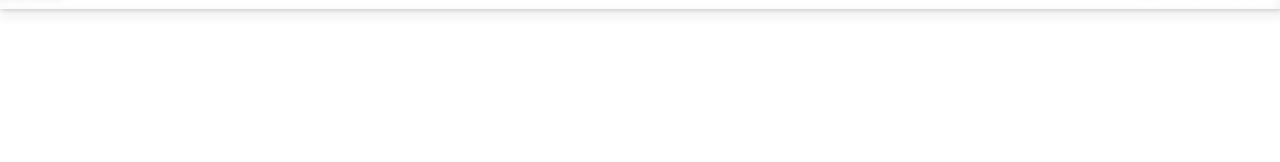
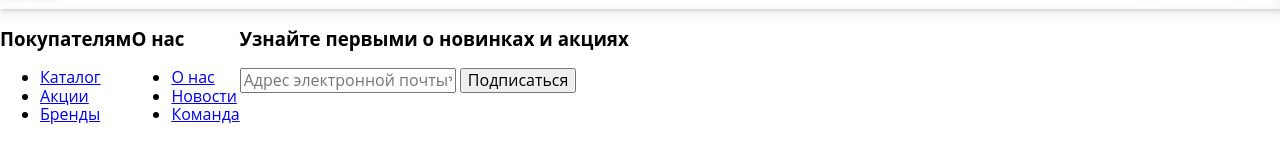
Before and after one commit to KenKarlson/kidsshop, a plain HTML site: page index.html in a window 1280 px wide. Shown: the part 42-204 px from the top of the page. Drawn offline with Linux system fonts and the light colour scheme.

Commit message:
add footer styles

```diff
--- /dev/null
+++ b/assets/sass/blocks/footer/_footer.sass
@@ -0,0 +1,4 @@
+.footer
+  &-wrapper
+    display: flex
+    align-items: start
--- a/assets/sass/style.sass
+++ b/assets/sass/style.sass
@@ -9,5 +9,5 @@
 
 
 
-
+@import 'blocks/footer/_footer'
 //@import '_media'
--- a/index.html
+++ b/index.html
@@ -38,6 +38,39 @@
 
 
   <footer class="footer">
+    <div class="container container-footer">
+      <div class="footer-wrapper">
+        <div class="footer__list">
+          <h3 class="footer__title">Покупателям</h3>
+          <ul class="footer__ul">
+            <li class="li footer__item"><a href="#" class="footer__link">Каталог</a></li>
+            <li class="li footer__item"><a href="#" class="footer__link">Акции</a></li>
+            <li class="li footer__item"><a href="#" class="footer__link">Бренды</a></li>
+          </ul>
+        </div>
+        <!-- /.footer__list -->
+        <div class="footer__list">
+          <h3 class="footer__title">О нас</h3>
+          <ul class="footer__ul">
+            <li class="li footer__item"><a href="#" class="footer__link">О нас</a></li>
+            <li class="li footer__item"><a href="#" class="footer__link">Новости</a></li>
+            <li class="li footer__item"><a href="#" class="footer__link">Команда</a></li>
+          </ul>
+        </div>
+        <!-- /.footer__list -->
+        <div class="footer__contact-form">
+          <h3 class="footer__title footer__title">Узнайте первыми о новинках и акциях</h3>
+
+          <form action="send.php" method="POST" class="footer__form form">
+            <input type="email" class="input modal__input" placeholder="Адрес электронной почты*" name="email" required>
+            <button class="button footer__button" type="submit">Подписаться</button>
+          </form>
+
+        </div>
+      </div>
+      <!-- /.footer-wrapper -->
+
+    </div>
 
   </footer>
 </body>
```
Also changed, not shown: assets/css/style.css, 1 other file.
